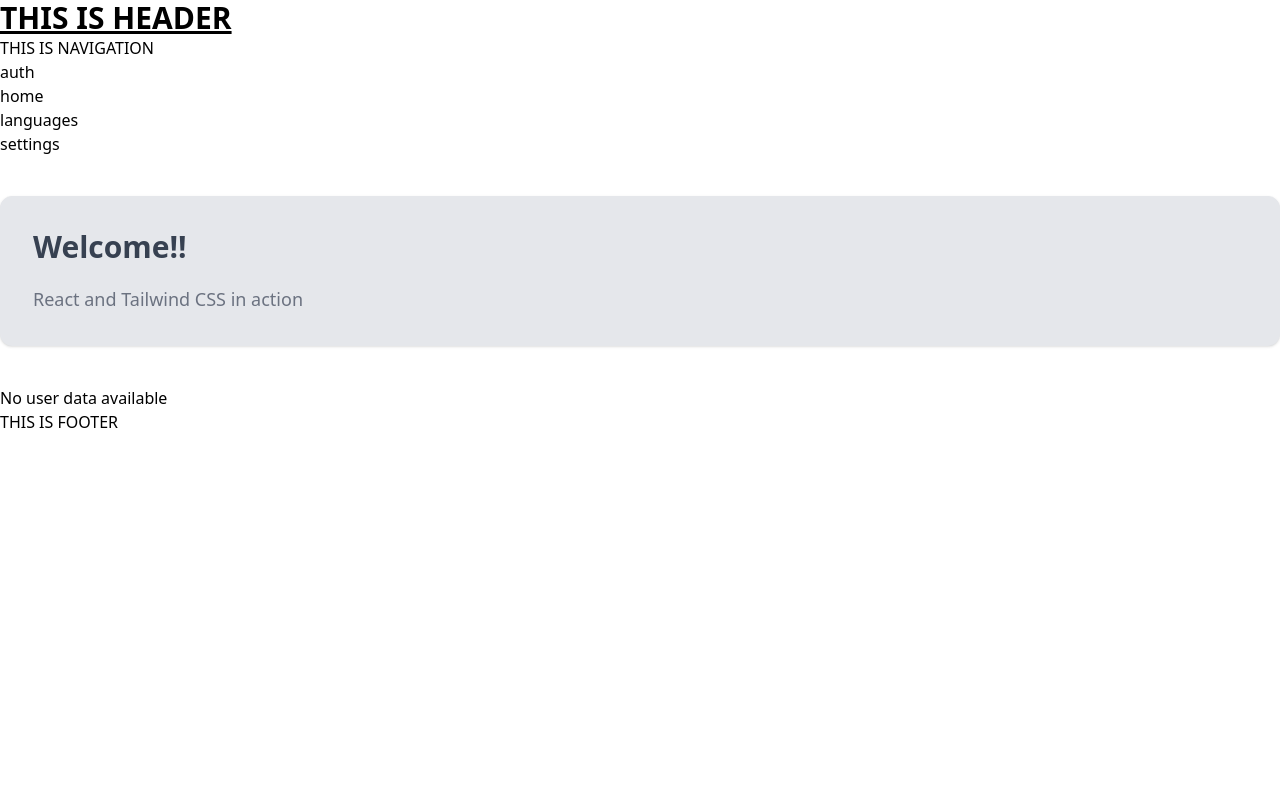
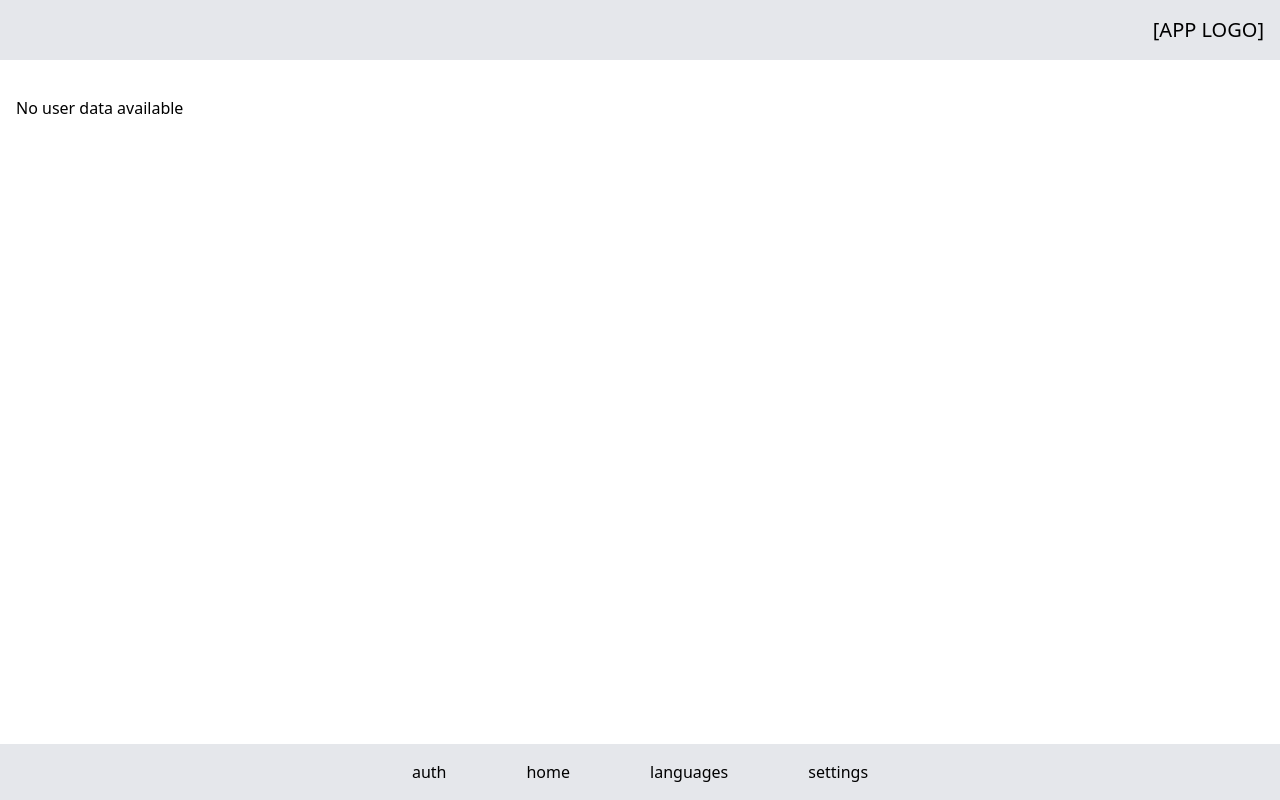
Before and after one commit to JosephDSmith/FFGP, a React (Create React App) app in the folder client/: page /settings in a window 1280 px wide. Built offline with nearby package versions, Linux system fonts and the light colour scheme; no server answers; the HTML template or start-up script is replaced by a standard one.

Commit message:
add nav and header tailwind formatting - remove css files

```diff
--- a/client/src/App.tsx
+++ b/client/src/App.tsx
@@ -1,6 +1,6 @@
 import { BrowserRouter as Router, Routes, Route } from 'react-router-dom'
-import Header from './components/Header/Header';
-import Footer from './components/Footer/Footer';
+import Header from './components/Header';
+import Footer from './components/Footer';
 import Authorization from './pages/Auth/Authorization';
 import Home from './pages/Home/Home';
 import Languages from './pages/Languages/Languages';
@@ -11,30 +11,21 @@ import './App.css'
 // to build the tailwind.css file, run the following command from the client folder:
 // npx tailwindcss build -o src/tailwind.css
 
-
 export default function App() {
-
   return (
     <div className="App">
       <Router>
-        <Header/>
-        <div className="container mx-auto bg-gray-200 rounded-xl shadow border p-8 m-10">
-      <p className="text-3xl text-gray-700 font-bold mb-5">
-        Welcome!!
-      </p>
-      <p className="text-gray-500 text-lg">
-        React and Tailwind CSS in action
-      </p>
-    </div>
+        <Header />
+        <div className="px-4 pt-24">
           <Routes>
             <Route path="/" element={<Authorization />} />
             <Route path="/home" element={<Home />} />
             <Route path="/languages" element={<Languages />} />
             <Route path="/settings" element={<Settings />} />
           </Routes>
-        <Footer/>
+        </div>
+        <Footer />
       </Router>
-
     </div>
   );
 }
--- /dev/null
+++ b/client/src/components/Footer.tsx
@@ -0,0 +1,12 @@
+import React from 'react';
+import Navigation from './Navigation';
+
+const Header: React.FC = () => {
+  return (
+    <header className="fixed bottom-0 left-0 w-full bg-gray-200 p-4">
+      <Navigation />
+    </header>
+  );
+};
+
+export default Header;
--- a/client/src/components/Footer/Footer.tsx
+++ /dev/null
@@ -1,17 +0,0 @@
-import React from 'react';
-import './Footer.css';
-
-interface FooterProps {
-  // Define any props being passed to the Footer component
-}
-
-const Footer: React.FC<FooterProps> = (props) => {
-  return (
-    <footer className="footer">
-      {/* Footer content goes here */}
-      <h1>THIS IS FOOTER </h1>
-    </footer>
-  );
-};
-
-export default Footer;
--- /dev/null
+++ b/client/src/components/Header.tsx
@@ -0,0 +1,22 @@
+import React from 'react';
+import { Link } from 'react-router-dom';
+
+interface HeaderProps {
+    // Define any props being passed to Header component
+}
+
+const Header: React.FC = () => {
+  return (
+    <header className="bg-gray-200 absolute top-0 left-0 right-0 p-4">
+      <div className="container mx-auto">
+        <h1 className="text-xl text-black text-right">
+          <Link to="/" className="hover:text-blue-500">
+            [APP LOGO]
+          </Link>
+        </h1>
+      </div>
+    </header>
+  )
+}
+
+export default Header;
--- a/client/src/components/Header/Header.tsx
+++ /dev/null
@@ -1,19 +0,0 @@
-import React from 'react';
-import './Header.css';
-import Navigation from '../Navigation/Navigation';
-
-interface HeaderProps {
-    // Define any props being passed to Header component
-}
-
-const Header: React.FC<HeaderProps> = (props) => {
-  return (
-    <header className="header">
-      {/* Header content goes here */}
-      <h1 className="text-3xl font-bold underline">THIS IS HEADER </h1>
-      <Navigation />
-    </header>
-  );
-};
-
-export default Header;
--- /dev/null
+++ b/client/src/components/Navigation.tsx
@@ -0,0 +1,31 @@
+import React from 'react';
+import { Link } from 'react-router-dom';
+
+interface NavigationProps {
+  // Define any props being passed to Navigation component
+}
+
+// created a component to host styling of each link for readability
+const NavLink: React.FC<{ to: string, children: string }> = ({ to, children }) => (
+  <Link
+    to={to}
+    className="text-black text-l hover:text-blue-500 transition-colors duration-300"
+  >
+    {children}
+  </Link>
+);
+
+const Navigation: React.FC<NavigationProps> = () => {
+  return (
+    <div className="navigation text-center">
+      <div className="flex justify-center space-x-20">
+        <NavLink to="/">auth</NavLink>
+        <NavLink to="/home">home</NavLink>
+        <NavLink to="/languages">languages</NavLink>
+        <NavLink to="/settings">settings</NavLink>
+      </div>
+    </div>
+  );
+};
+
+export default Navigation;
--- a/client/src/components/Navigation/Navigation.tsx
+++ /dev/null
@@ -1,22 +0,0 @@
-import React from 'react';
-import { Link } from 'react-router-dom';
-import './Navigation.css';
-
-interface NavigationProps {
-  // Define any props being passed to Navigation component
-}
-
-const Navigation: React.FC<NavigationProps> = (props) => {
-  return (
-    <div className="navigation">
-      {/* Navigation content goes here */}
-      <h1>THIS IS NAVIGATION </h1>
-        <Link to="/">auth</Link><br/>
-        <Link to="/home">home</Link><br/>
-        <Link to="/languages">languages</Link><br/>
-        <Link to="/settings">settings</Link><br/>
-    </div>
-  );
-};
-
-export default Navigation;
```
Also changed, not shown: client/src/components/Footer/Footer.css (deleted), client/src/components/Header/Header.css (deleted), client/src/components/Navigation/Navigation.css (deleted).
